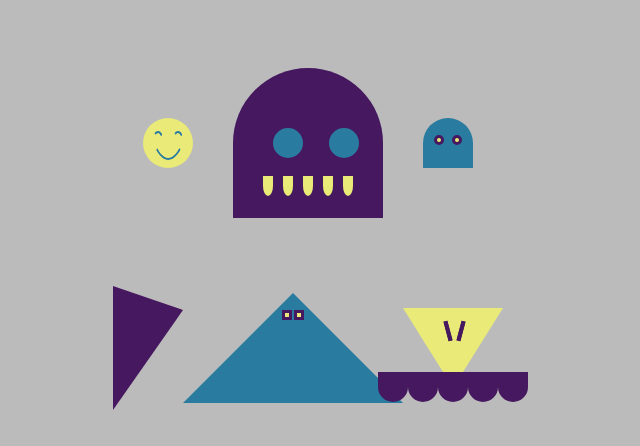
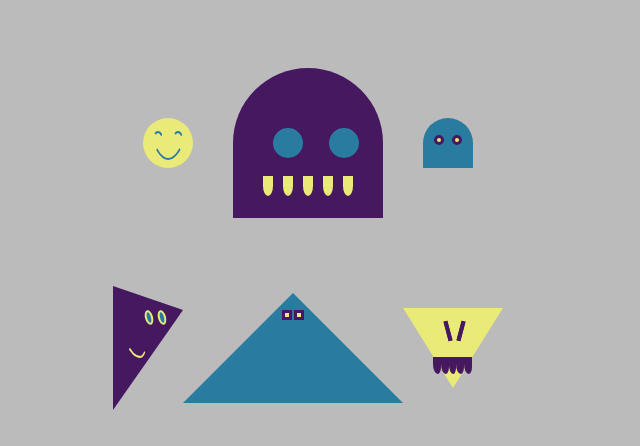
Before and after one commit to svilder/animals, a website built with webpack: page index.html in a window 1280 px wide. Shown: the whole page, without its empty margins (332-972 px from the left). Built offline with nearby package versions, Linux system fonts and the light colour scheme.

Commit message:
One monster more

```diff
--- a/index.html
+++ b/index.html
@@ -2,7 +2,7 @@
 <html>
   <head>
     <meta charset="UTF-8">
-    <title>Animal</title>
+    <title>Animals</title>
   </head>
   <body>
 
@@ -31,7 +31,11 @@
       </div>
 
       <div class="row d-flex justify-content-center align-items-center mt-5">
-        <div class="triangle-purple"></div>
+        <div class="triangle-purple">
+          <div class="eye lefty"></div>
+          <div class="eye righty"></div>
+          <div class="smile"></div>
+        </div>
         <div class="triangle-blue">
           <div class="eye lefty"></div>
           <div class="eye righty"></div>
--- a/src/stylesheets/_second-row.scss
+++ b/src/stylesheets/_second-row.scss
@@ -2,10 +2,38 @@
 
 .triangle-purple {
   border-color: transparent #46185f;
+  --alt-color: #297ca0;
   border-style: solid;
   border-width: 24px 0px 100px 70px;
   height: 0px;
   width: 0px;
+  .eye {
+    border: solid 2px #e9ea77;
+    height: 15px;
+    width: 8px;
+    /* border: groove; */
+    border-radius: 50%;
+  }
+  .eye.lefty {
+    bottom: 0px;
+    right: 38px;
+    transform: rotate(-15deg);
+  }
+  .eye.righty {
+    bottom: 15px;
+    right: 25px;
+    transform: rotate(-15deg);
+  }
+  .smile {
+    width: 31px;
+    height: 142px;
+    border: solid 2px #e9ea77;
+    border-color: transparent transparent #e9ea77 transparent;
+    border-radius: 0 0 43px 267%/200px;
+    position: relative;
+    bottom: 124px;
+    right: 63px;
+  }
 }
 
 .triangle-blue {
@@ -57,12 +85,14 @@
     display: flex;
     justify-content: center;
     position: relative;
-    bottom: 56px;
+    bottom: 71px;
+    right: 20px;
+    width: 39px;
   }
   .tooth {
     background-color: #46185f;
-    height: 30px;
-    border-radius: 0 0 100% 100%;
-    padding: 0 15px;
+    height: 17px;
+    width: 15px;
+    border-radius: 0 0 70% 100%;
   }
 }
```
